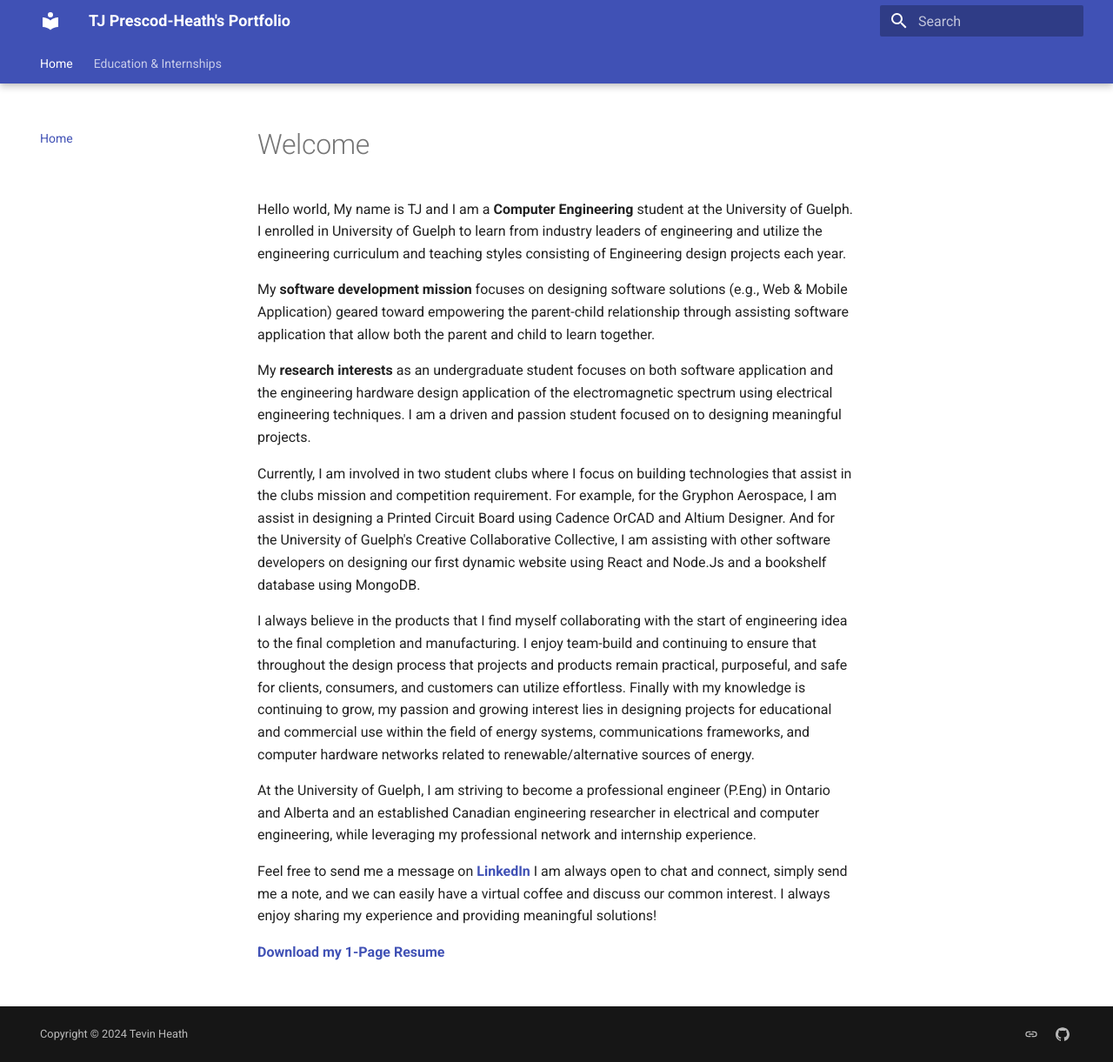
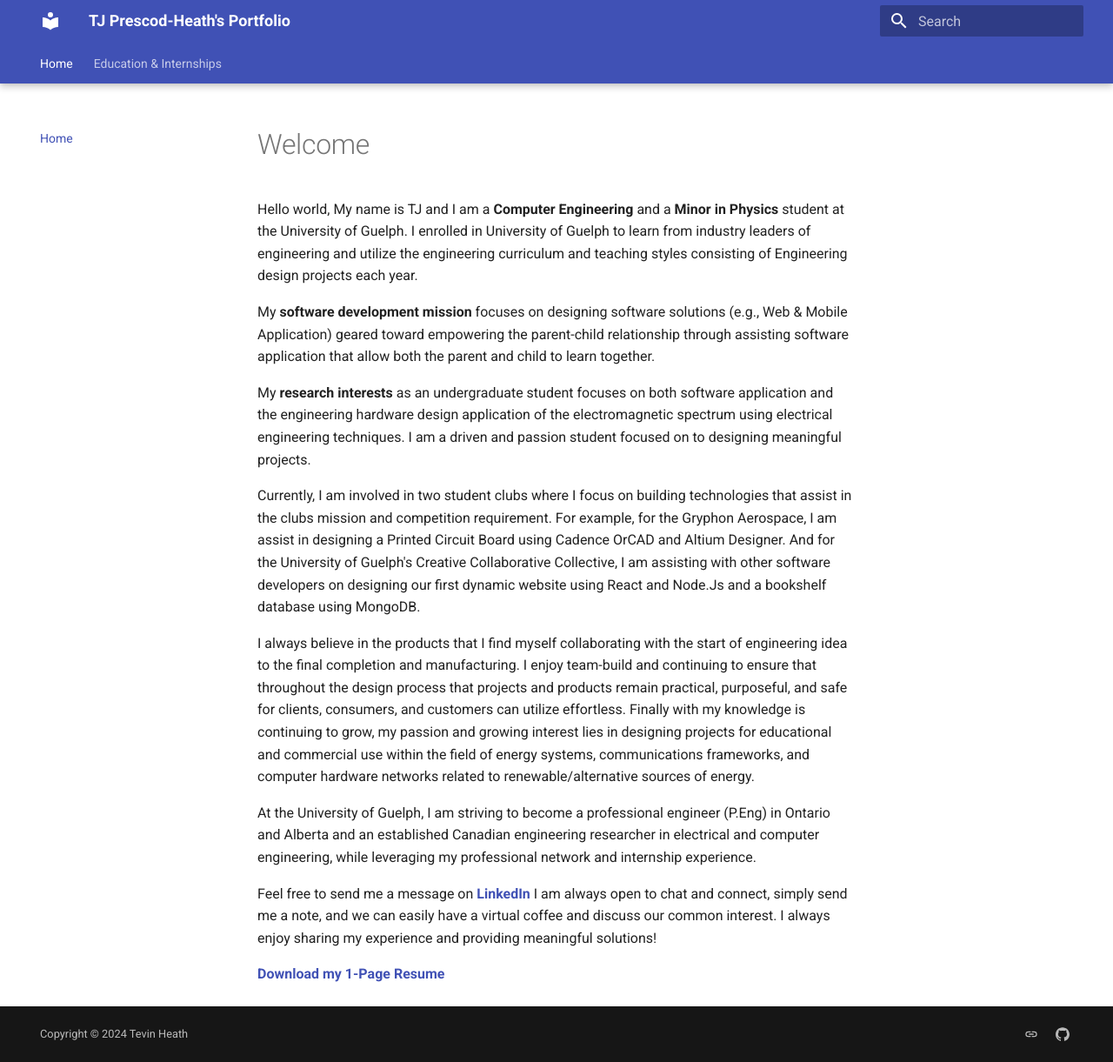
Before and after one commit to TevHeath/tevheath.github.io, an MkDocs documentation site: the page built from docs/index.md, in a window 1280 px wide and 1221 px high. Shown: the whole window at 87% size. Built offline with MkDocs 1.6.1 and Material for MkDocs 9.7.7, drawn with Linux system fonts in a browser that asks for light colours.

Commit message:
Changes and spell checks

```diff
--- a/docs/index.md
+++ b/docs/index.md
@@ -1,6 +1,6 @@
 # Welcome
 
-Hello world, My name is TJ and I am a **Computer Engineering** student at the University of Guelph. I enrolled in University of Guelph to learn from industry leaders of engineering and utilize the engineering curriculum and teaching styles consisting of Engineering design projects each year.
+Hello world, My name is TJ and I am a **Computer Engineering** and a **Minor in Physics** student at the University of Guelph. I enrolled in University of Guelph to learn from industry leaders of engineering and utilize the engineering curriculum and teaching styles consisting of Engineering design projects each year.
 
 My **software development mission** focuses on designing software solutions (e.g., Web & Mobile Application) geared toward empowering the parent-child relationship through assisting software application that allow both the parent and child to learn together.
 
```
